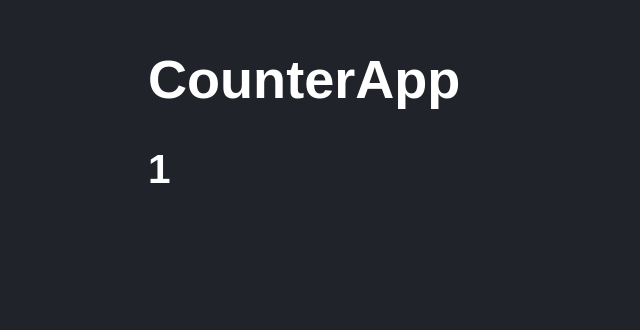
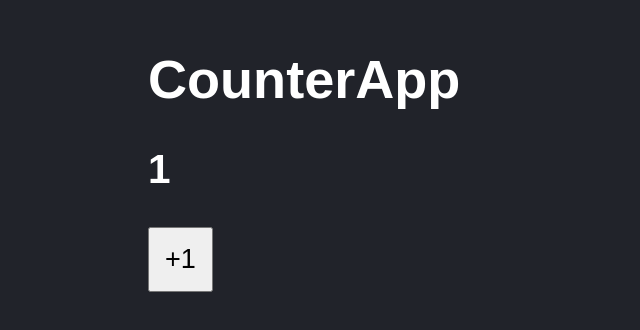
Before and after one commit to vmonsalv/cursoReact, a React (Vite) app in the folder 03-counter-app-vite/: page / in a window 1280 px wide. Shown: the part 136-466 px from the top of the page, without its empty margins (0-640 px from the left). Built offline with nearby package versions, Linux system fonts and the light colour scheme.

Commit message:
evento onClinck

```diff
--- a/03-counter-app-vite/src/CounterApp.jsx
+++ b/03-counter-app-vite/src/CounterApp.jsx
@@ -1,6 +1,14 @@
 export const CounterApp = ({ value }) => {
+    const handleAdd = () => {
+        console.log('+1')
+        value = 1000
+    }
+
     return <>
         <h1>CounterApp</h1>
         <h2>{ value }</h2>
+        <button onClick={ handleAdd }>
+            +1
+        </button>
     </>
 }
--- a/03-counter-app-vite/src/styles.css
+++ b/03-counter-app-vite/src/styles.css
@@ -5,3 +5,9 @@ html, body {
     font-size: 1.3rem;
     padding: 70px
 }
+
+button {
+    padding: 15px;
+    font-size: 1.3rem;
+
+}
```
